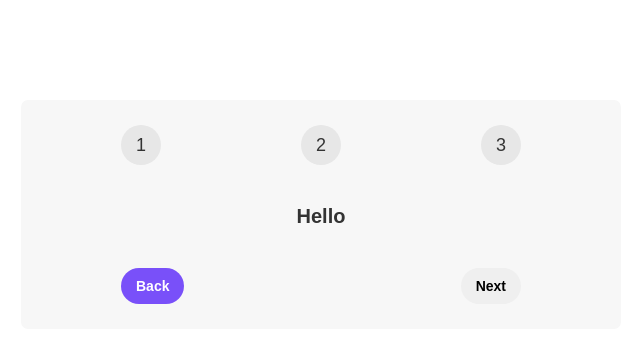
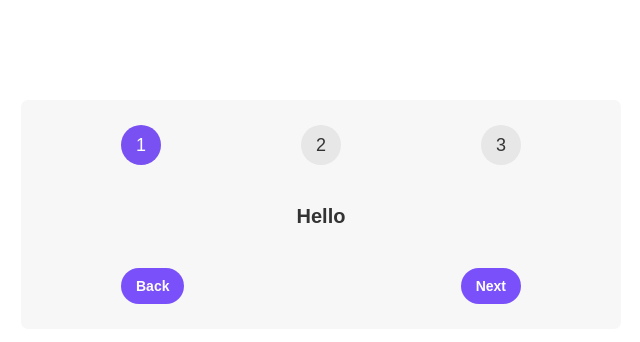
Before and after one commit to ShubhamAdelkar/steps-react, a React (Create React App) app: page / in a window 1280 px wide. Shown: the top 342 px of the page, without its empty margins (319-959 px from the left). Built offline with nearby package versions, Linux system fonts and the light colour scheme.

Commit message:
objects in the app

```diff
--- a/src/App.js
+++ b/src/App.js
@@ -1,9 +1,16 @@
 import "./index.css";
+
+const messages = [
+  "Learn React ⚛️",
+  "Apply for jobs 💼",
+  "Invest your new income 🤑",
+];
+
 function App() {
   return (
     <div className="steps">
       <div className="numbers">
-        <div>1</div>
+        <div className="active">1</div>
         <div>2</div>
         <div>3</div>
       </div>
@@ -12,7 +19,10 @@ function App() {
         <button style={{ backgroundColor: "#7950f9", color: "#fff" }}>
           Back
         </button>
-        <button>Next</button>
+        <button style={{ backgroundColor: "#7950f9", color: "#fff" }}>
+          Next
+        </button>
+        {/* <button>Next</button> */}
       </div>
     </div>
   );
```
Also changed, not shown: src/index.css (+1 -9 lines).
